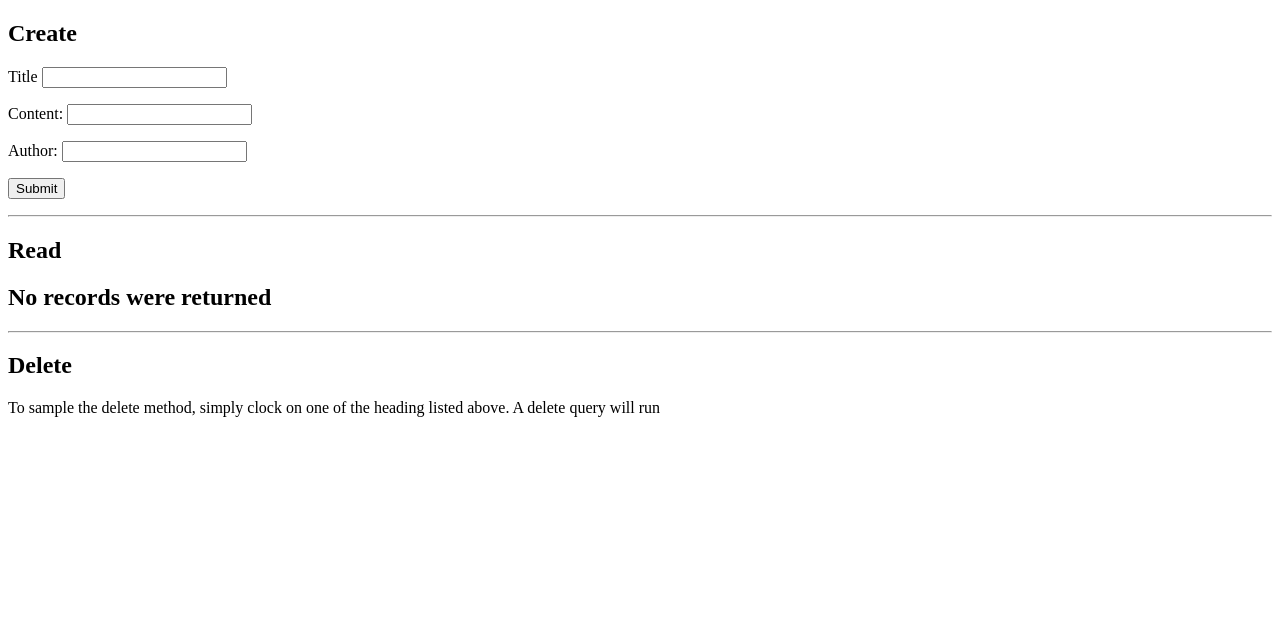
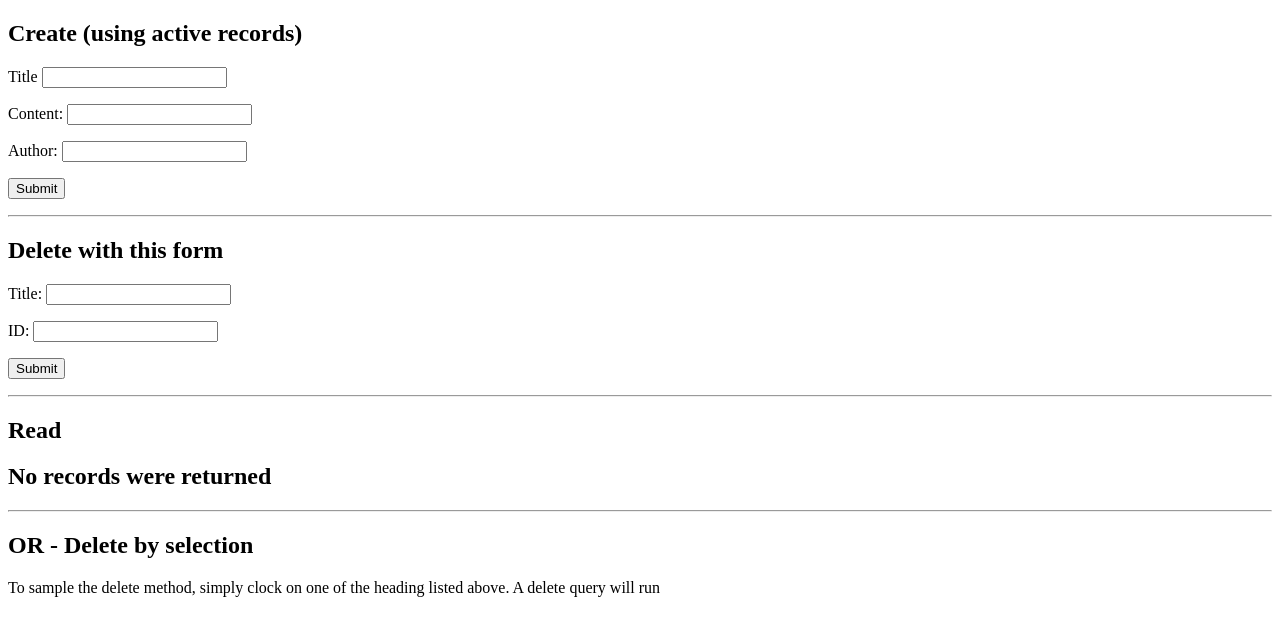
Before and after one commit to BBFPHIL/BLOG_CMS, a CodeIgniter app: the page made by website/application/views/options_view.php in a window 1280 px wide. Shown: the top 636 px of the page. Run offline with CodeIgniter, Linux system fonts and the light colour scheme.

Commit message:
Delete Functon w/o active records

```diff
--- a/website/application/models/site_model.php
+++ b/website/application/models/site_model.php
@@ -37,8 +37,17 @@ class Site_model extends CI_Model{
 		$this->db->update('data', $data);
 	}
 
+
+	//delete with sql
+	function delete_row_two($data){
+
+		//$query = $this->db->query("DELETE FROM data WHERE title=$title AND id=$id)";
+
+		//return $query;
+
+	}
+
 	//delete a record row
-	/*
 	function delete_row(){
 		//autoloaded uri -
 		$sql = $this->db->query("DELETE FROM data WHERE id=$data");
@@ -47,7 +56,6 @@ class Site_model extends CI_Model{
 		//$this->db->where('id', $this->uri->segment(4));
 		//$this->db->delete('data');
 	}
-	*/
 
 }
 
--- a/website/application/views/options_view.php
+++ b/website/application/views/options_view.php
@@ -10,7 +10,9 @@
 <body>
 
 	<!-- FORM TO ADD ITEMS TO DATABASE -->
-	<h2>Create</h2>
+	<h2>Create (using active records)</h2>
+
+				<!-- THIS IS HOW YOU CONNECT TO CONTROLLER / METHOD!! -->
 		<?php echo form_open('site/create'); ?>
 
 		<p>
@@ -22,23 +24,49 @@
 
 		<p>
 			<label for="content">Content: </label>
-			<input type="text" name="contents" id="contents"?>
+			<input type="text" name="contents" id="contents"/>
 		</p>
 
 		<p>
 			<label for="author">Author: </label>
-			<input type="text" name="author" id="author"?>
+			<input type="text" name="author" id="author"/>
 		</p>
 
 		<p>
 
-			<input type="submit" value="Submit"?>
+			<input type="submit" value="Submit"/>
 
 		</p>
 
-		<?php echo form_close(); ?>
+		<!-- <?php echo form_close(); ?> -->
 
 		<hr/>
+
+		<h2>Delete with this form </h2>
+
+		<?php echo form_open('site/delete_sql'); ?>
+
+		<p>
+			<label for="title">Title: </label>
+			<input type="text" name="title" id="title"/>
+		</p>
+
+		<p>
+			<label for="id">ID: </label>
+			<input type="text" name="id" id="id"/>
+
+		</p>
+
+		<p>
+
+			<input type="submit" value="Submit"/>
+
+		</p>
+
+		<hr/>
+
+
+		<?php echo form_close(); ?>
 
 		<!-- FORM TO RETURN DATABASE ITEMS -->
 		<h2>Read</h2>
@@ -60,12 +88,9 @@
 		<hr/>
 
 		<!-- DELETING FROM DATABASE! -->
-		<h2> Delete </h2>
+		<h2> OR - Delete by selection </h2>
 
 		<p>To sample the delete method, simply clock on one of the heading listed above. A delete query will run </p>
-
-
-
 
 
 
```
Also changed, not shown: website/application/controllers/site.php (+17 -0 lines).
